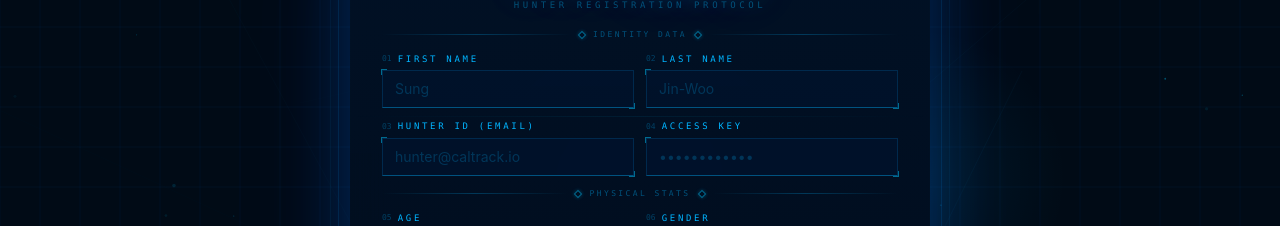
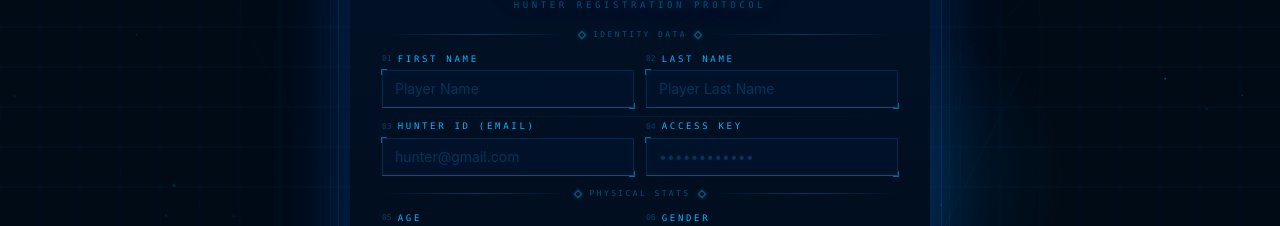
Before and after one commit to nereusofficial/caltrack-frontend, a React (Vite) app: page /signup in a window 1280 px wide. Shown: the part 213-439 px from the top of the page. Built offline with nearby package versions, Linux system fonts and the light colour scheme.

Commit message:
new update

```diff
--- a/src/views/auth/SignupView.tsx
+++ b/src/views/auth/SignupView.tsx
@@ -204,11 +204,11 @@ const SignupView = () => {
             {/* Name row */}
             <div className="grid grid-cols-2 gap-3">
               <FieldWrapper num="01" label="First Name">
-                <input type="text" name="firstName" placeholder="Sung"
+                <input type="text" name="firstName" placeholder="Player Name"
                   value={formData.firstName} onChange={handleChange} required className={fieldClass} />
               </FieldWrapper>
               <FieldWrapper num="02" label="Last Name">
-                <input type="text" name="lastName" placeholder="Jin-Woo"
+                <input type="text" name="lastName" placeholder="Player Last Name"
                   value={formData.lastName} onChange={handleChange} required className={fieldClass} />
               </FieldWrapper>
             </div>
@@ -216,7 +216,7 @@ const SignupView = () => {
             {/* Email + Password row */}
             <div className="grid grid-cols-2 gap-3">
               <FieldWrapper num="03" label="Hunter ID (Email)">
-                <input type="email" name="email" placeholder="hunter@caltrack.io"
+                <input type="email" name="email" placeholder="hunter@gmail.com"
                   value={formData.email} onChange={handleChange} required className={fieldClass} />
               </FieldWrapper>
               <FieldWrapper num="04" label="Access Key">
```
